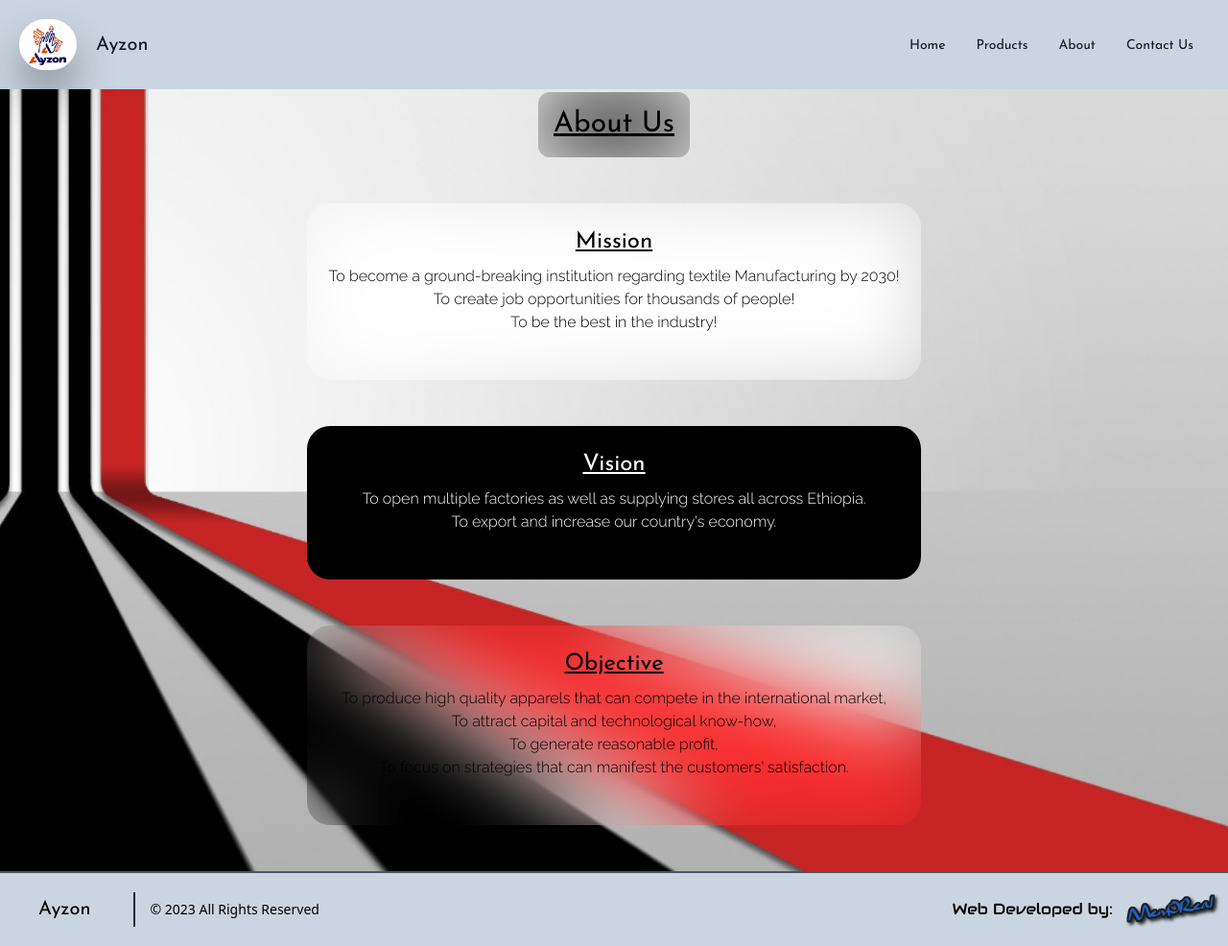
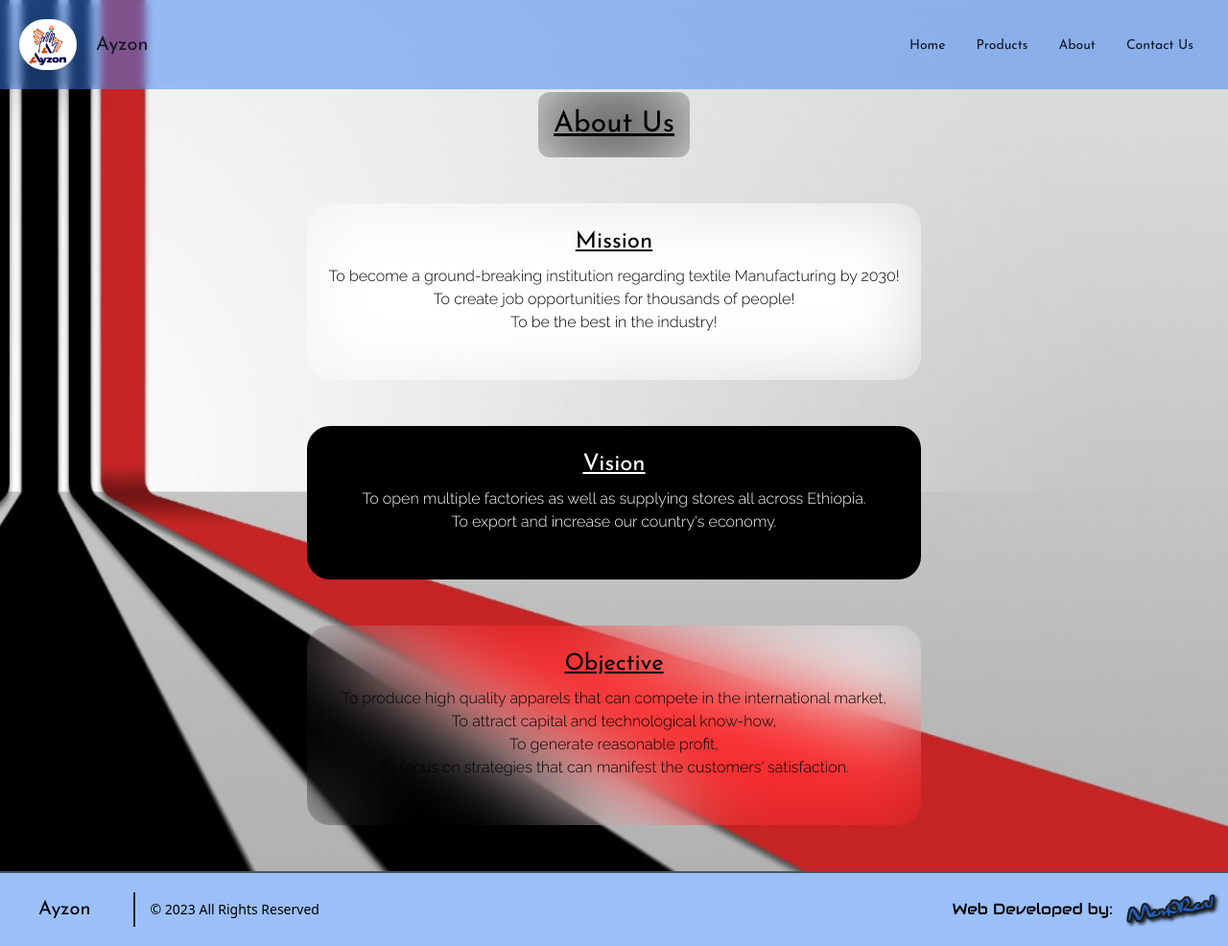
Before and after one commit to Mem0Real/ayzon, a Next.js app: page /about in a window 1280 px wide. Shown: the whole page at 96% size. Built offline with nearby package versions, Linux system fonts and the light colour scheme.

Commit message:
Changed footer and navbar color

```diff
--- a/navigation/footer.js
+++ b/navigation/footer.js
@@ -4,7 +4,7 @@ import mem0real from "../public/images/Mem0Real.png";
 
 const footer = () => {
   return (
-    <footer className="text-black bg-slate-300 body-font flex flex-col md:flex-row border-t-2 border-gray-600">
+    <footer className="text-black bg-blue-500 backdrop-blur-sm bg-opacity-50 body-font flex flex-col md:flex-row border-t-2 border-gray-600">
       <div className="container px-5 py-5 flex justify-start items-center flex-col md:flex-row basis-2/3">
         <a className="flex title-font font-medium items-center justify-center text-black border border-y-0 rounded-md border-r-0 border-l-0 mr-2">
           <span className="mx-5 text-xl font-Josefin">Ayzon</span>
--- a/navigation/navbar.js
+++ b/navigation/navbar.js
@@ -11,7 +11,7 @@ export default function Navbar() {
   };
 
   return (
-    <header className="text-gray-900 body-font bg-slate-300 fixed w-full top-0 z-50">
+    <header className="text-gray-900 body-font bg-blue-500 backdrop-blur-sm bg-opacity-50 fixed w-full top-0 z-50">
       <div className="container mx-auto flex flex-wrap p-5 flex-row items-center justify-between">
         <div className="flex title-font font-medium items-center text-gray-900 mb-4 md:mb-0">
           <Image src={logo} width={60} height={60} alt="" className="mr-5 rounded-full shadow-2xl shadow-black mt-3 md:mt-0"/>
--- a/pages/products.js
+++ b/pages/products.js
@@ -72,7 +72,7 @@ const products = () => {
                   </div>
                   <div className="flex-grow text-center mt-0 lg:mt-12">
                     <h2 className="title-font font-medium text-lg text-gray-200 font-Josefin">
-                      Medical Uniform
+                      Medical Scrubs
                     </h2>
                     <p className="mb-4 text-white font-raleWay">
                       Nurses, Doctors and all medical staff can depend on our
```
